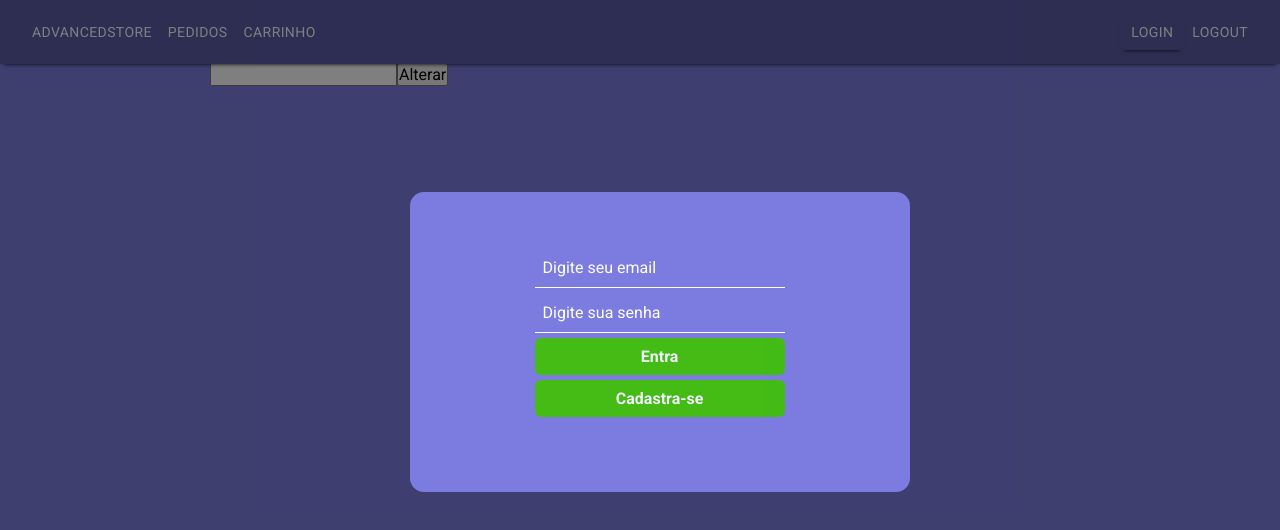
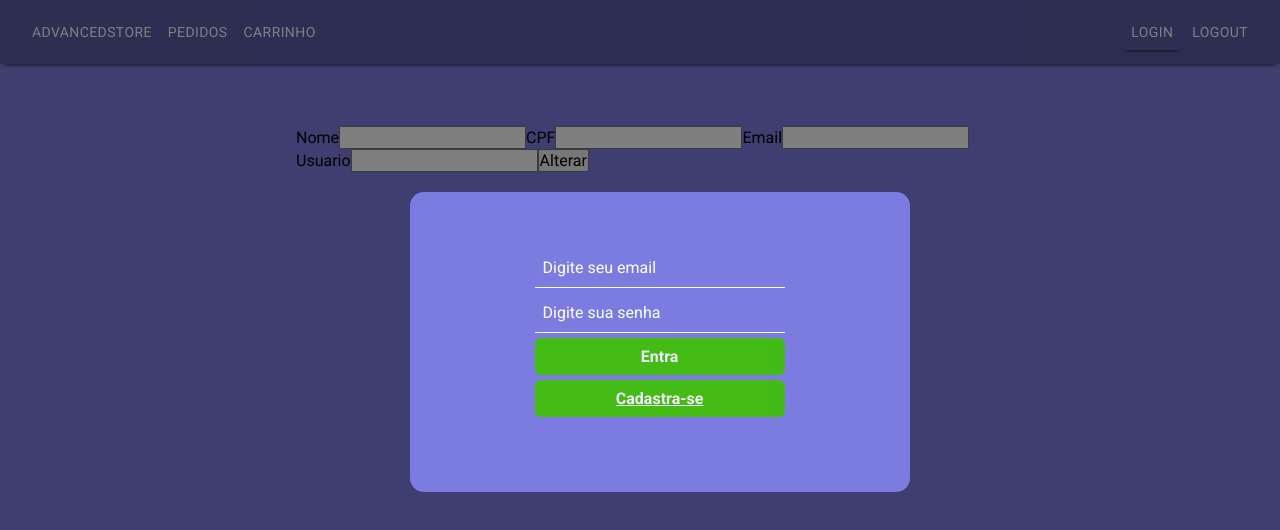
Before and after one commit to GabrielCarreiro/e-commerce-serratec, a React (Create React App) app: page /cadastro in a window 1280 px wide. Both pictures are taken after a click on the button "LOGIN". Shown: the top 530 px of the page. Built offline with nearby package versions, Linux system fonts and the light colour scheme.

Commit message:
Criação cadastro de cliente

```diff
--- a/src/pages/cadastro/index.js
+++ b/src/pages/cadastro/index.js
@@ -1,5 +1,7 @@
 import React, { useState, useEffect } from 'react';
-/*import api from '../../../services/api';*/
+import api from '../../services/api';
+import {Conteudo} from './style';
+import { useHistory } from 'react-router-dom';
 
 const Cadastro = () => {
 
@@ -7,11 +9,11 @@ const Cadastro = () => {
     const [newCpf, setNewCpf] = useState();
     const [newEmail, setNewEmail] = useState();
     const [newUsuario, setNewUsuario] = useState();
+    const history = useHistory();
 
 
-    /*async function alterarCliente(e) {
+    async function cadastrarCliente(e) {
         e.preventDefault();
-
         const params = {
             nome:newNomeClien,
             usuario:newUsuario,
@@ -28,23 +30,19 @@ const Cadastro = () => {
                 cep: "23451234"
             }
         }
-
         try {
-            await api.put(`cliente/${IdClient}`, params);
-            loadCliente();
-            handleClose();
+            await api.post(`cliente`, params);
+            history.push('/');
         } catch (error) {
-            console.log('Erro ao alterar Cliente', error);
+            console.log('Erro ao cadastrar Cliente', error);
         }
-    }*/
-
-
+    }
 
     return (
         <>
-
+             <Conteudo>
                 <div>
-                    <form >
+                    <form onSubmit={cadastrarCliente} >
                     <label id="nome">Nome</label>
                     <input type="text" id="nome" value={newNomeClien} onChange={e => setnewNomeClien(e.target.value)}/>
 
@@ -60,6 +58,7 @@ const Cadastro = () => {
                     <button type="submit"> Alterar </button>
                     </form>
                 </div>
+            </Conteudo>
         </>
     )
 }
--- a/src/pages/cadastro/style.js
+++ b/src/pages/cadastro/style.js
@@ -0,0 +1,5 @@
+import styled from 'styled-components';
+
+export const Conteudo = styled.div`
+    margin: 10%;
+`;
--- a/src/pages/home/index.js
+++ b/src/pages/home/index.js
@@ -10,7 +10,7 @@ const Home = () => {
                 <input type="text" placeholder="Digite seu email" autoComplete="off"></input>
                 <input type="password" placeholder="Digite sua senha" autoComplete="off"></input>
                 <button type="submit">Entra</button>
-                <button type="submit">Cadastra-se</button>
+                <a href="/cadastro">Cadastra-se</a>
             </div>
         </HomePage>
     )
--- a/src/pages/home/style.js
+++ b/src/pages/home/style.js
@@ -36,7 +36,7 @@ export const HomePage = styled.div`
 
 
         }
-        button{
+        button, a{
             display: block;
             width: 250px;
             height: 37px;
@@ -51,10 +51,7 @@ export const HomePage = styled.div`
             cursor: pointer;
             opacity: 0.9;
 
-            & + button{
-                margin-top: -20px;
 
-            }
 
             a{
                 text-decoration: none;
@@ -66,6 +63,13 @@ export const HomePage = styled.div`
                 color: #fafafa;
             }
         }
+
+        a{
+            margin-top: -20px;
+            display: flex;
+            justify-content:center;
+            align-items:center;
+        }
     }
 
 `;
```
